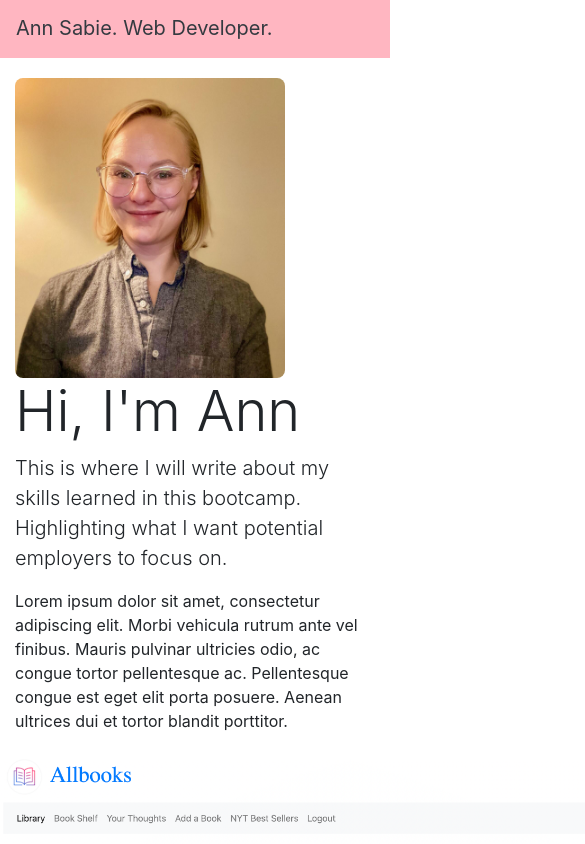
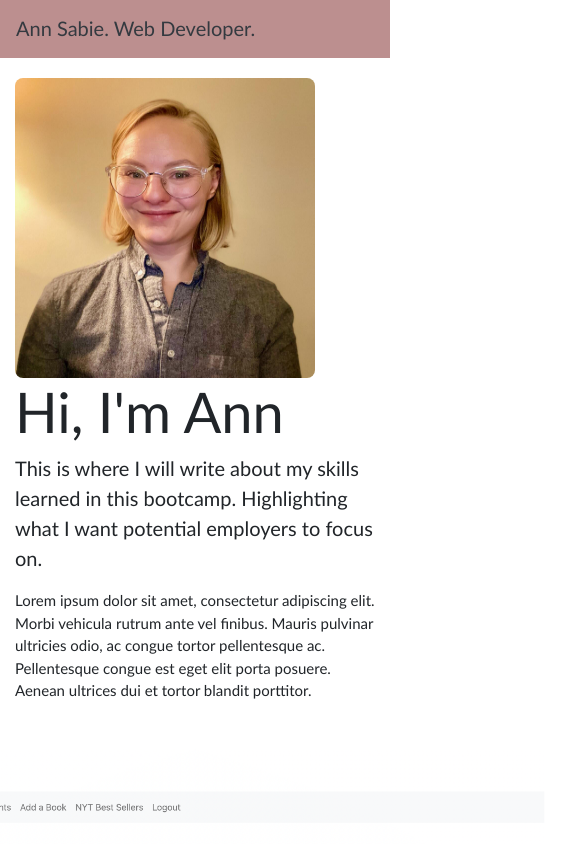
Before and after one commit to annsabie/portfolio, a React (Create React App) app: page / in a window 390 px wide. Shown: the top 844 px of the page, 585 px wide, since content can reach past the window. Built offline with nearby package versions, Linux system fonts and the light colour scheme.

Commit message:
added homepage to packagejson

```diff
--- a/package.json
+++ b/package.json
@@ -24,6 +24,7 @@
       "react-app/jest"
     ]
   },
+  "homepage": ".",
   "browserslist": {
     "production": [
       ">0.2%",
--- a/public/index.html
+++ b/public/index.html
@@ -42,5 +42,8 @@
       To begin the development, run `npm start` or `yarn start`.
       To create a production bundle, use `npm run build` or `yarn build`.
     -->
+    <script src="https://code.jquery.com/jquery-3.5.1.slim.min.js" integrity="sha384-DfXdz2htPH0lsSSs5nCTpuj/zy4C+OGpamoFVy38MVBnE+IbbVYUew+OrCXaRkfj" crossorigin="anonymous"></script>
+<script src="https://cdn.jsdelivr.net/npm/popper.js@1.16.1/dist/umd/popper.min.js" integrity="sha384-9/reFTGAW83EW2RDu2S0VKaIzap3H66lZH81PoYlFhbGU+6BZp6G7niu735Sk7lN" crossorigin="anonymous"></script>
+<script src="https://cdn.jsdelivr.net/npm/bootstrap@4.6.0/dist/js/bootstrap.min.js" integrity="sha384-+YQ4JLhjyBLPDQt//I+STsc9iw4uQqACwlvpslubQzn4u2UU2UFM80nGisd026JF" crossorigin="anonymous"></script>
   </body>
 </html>
--- a/src/App.css
+++ b/src/App.css
@@ -17,10 +17,10 @@
   .main {
     width: 50%;
   }
-  header {
+  #nav {
       background: lightcoral;
   }
-  .start {
+  #about {
       width: 100%;
   }
 }
@@ -29,10 +29,14 @@
   .main {
       width: 100%;
   }
-  header {
+  #ann {
+    width: 100%;
+    align-items: center;
+  }
+  #nav {
       background: rosybrown;
   }
-  .start {
+  #about {
       width: 100%;
       font-size: 15px;
   }
--- a/src/App.js
+++ b/src/App.js
@@ -1,14 +1,11 @@
-//import bootstrap from 'bootstrap'
-//import Section from "./components/Section";
 import Navbar from "./components/Navbar";
 import About from "./components/About";
 import Projects from "./components/Projects";
 import Footer from "./components/Footer"
+import "./App.css"
 
 function App() {
   return (
-
-
     <div>
       <Navbar />
       <About />
```
Also changed, not shown: 1 other file (tests, documents, lock files or other folders).
